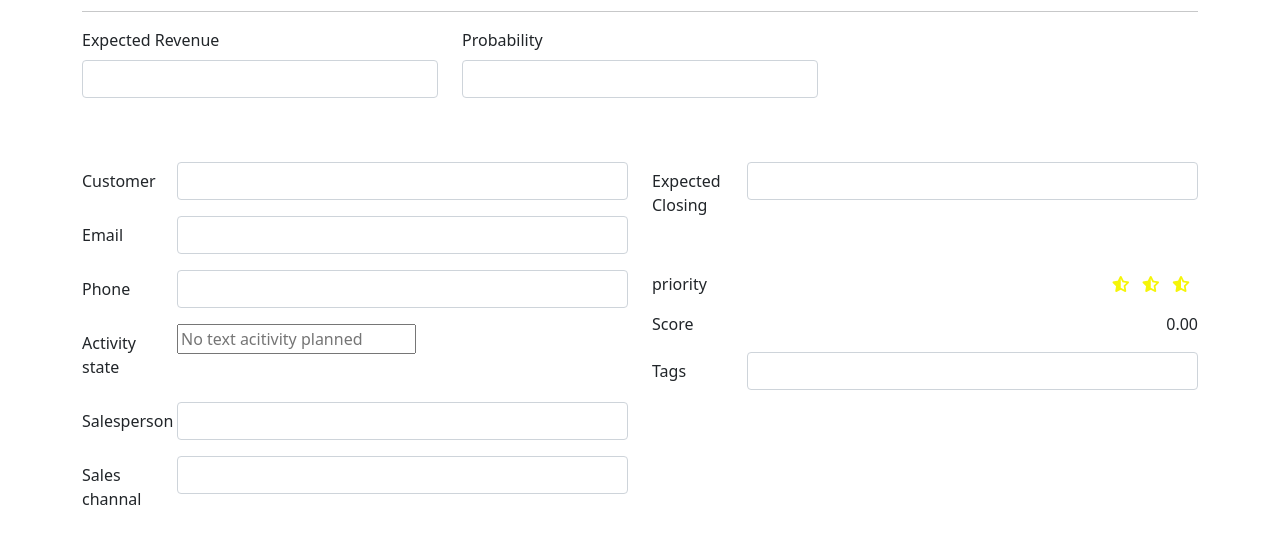
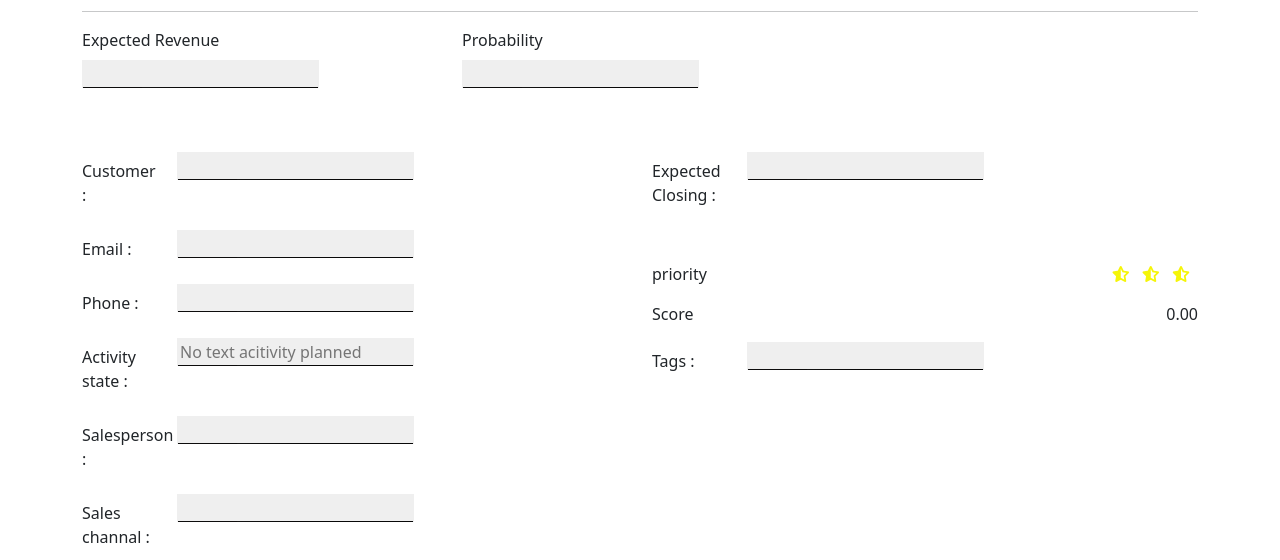
Before and after one commit to JRnihar/CRM-project, a plain HTML site: page index.html in a window 1280 px wide. Shown: the part 392-952 px from the top of the page. Drawn offline with nearby package versions, Linux system fonts and the light colour scheme.

Commit message:
input filed update

```diff
--- a/index.html
+++ b/index.html
@@ -91,13 +91,13 @@
                 <h5>$2500000.00</h5> -->
                 <div class="mb-3">
                     <label for="exampleFormControlInput1" class="form-label"> Expected Revenue</label>
-                    <input type="text" class="form-control" id="exampleFormControlInput1">
+                    <input type="text" class=" input1" id="exampleFormControlInput1">
                   </div>
               </div>
               <div class="col-md-4">
                 <div class="mb-3">
                     <label for="exampleFormControlInput1" class="form-label">Probability</label>
-                    <input type="" class="form-control" id="exampleFormControlInput1">
+                    <input type="" class=" input1" id="exampleFormControlInput1">
                   </div>
               </div>
           </div>
@@ -108,9 +108,9 @@
         <div class="row">
             <div class="col-md-6">
                 <div class="mb-3 row">
-                    <label for="text" class="col-sm-2 col-form-label">Customer</label>
+                    <label for="text" class="col-sm-2 col-form-label">Customer : </label>
                     <div class="col-sm-10">
-                      <input list="browsers" type="text" class="form-control" id="text">
+                      <input list="browsers" type="text" class=" input1" id="text">
                       <datalist id="browsers">
                         <option value="Chrome">
                         <option value="Firefox">
@@ -122,42 +122,42 @@
                     </div>
                   </div>
                 <div class="mb-3 row">
-                    <label for="email" class="col-sm-2 col-form-label">Email</label>
+                    <label for="email" class="col-sm-2 col-form-label">Email :</label>
                     <div class="col-sm-10">
-                      <input type="email" class="form-control" id="email">
+                      <input type="email" class="input1" id="email">
                     </div>
                   </div>
                 <div class="mb-3 row">
-                    <label for="number" class="col-sm-2 col-form-label">Phone</label>
+                    <label for="number" class="col-sm-2 col-form-label">Phone : </label>
                     <div class="col-sm-10">
-                      <input type="number" class="form-control" id="number">
+                      <input type="number" class="input1" id="number">
                     </div>
                   </div>
                 <div class="mb-3 row">
-                    <label for="activity-state" class="col-sm-2 col-form-label">Activity state</label>
+                    <label for="activity-state" class="col-sm-2 col-form-label">Activity state : </label>
                     <div class="col-sm-10">
-                      <input readonly id="activity-state" placeholder="No text acitivity planned">
+                      <input class="input1" readonly id="activity-state" placeholder="No text acitivity planned">
 
                     </div>
                   </div>
                 <div class="mb-3 row">
-                    <label for="Salesperson" class="col-sm-2 col-form-label">Salesperson</label>
+                    <label for="Salesperson" class="col-sm-2 col-form-label">Salesperson : </label>
                     <div class="col-sm-10">
-                      <input type="text" class="form-control"  id="Salesperson" >
+                      <input type="text" class="input1"  id="Salesperson" >
                     </div>
                   </div>
                 <div class="mb-3 row">
-                    <label for="Sales-channal" class="col-sm-2 col-form-label">Sales channal</label>
+                    <label for="Sales-channal" class="col-sm-2 col-form-label">Sales channal : </label>
                     <div class="col-sm-10">
-                      <input type="text" class="form-control" id="Sales-channal" >
+                      <input type="text" class="input1" id="Sales-channal" >
                     </div>
                   </div>
             </div>
             <div class="col-md-6">
                 <div class="mb-3 row">
-                    <label for="Expected-Closing" class="col-sm-2 col-form-label">Expected Closing</label>
+                    <label for="Expected-Closing" class="col-sm-2 col-form-label">Expected Closing : </label>
                     <div class="col-sm-10">
-                      <input type="text" class="form-control" id="Expected-Closing" >
+                      <input type="text" class="input1" id="Expected-Closing" >
                     </div>
                   </div>
                   <div class="mt-5">
@@ -183,9 +183,9 @@
                       </div>
                   </div>
                   <div class="mb-3 row">
-                    <label for="tags" class="col-sm-2 col-form-label">Tags</label>
+                    <label for="tags" class="col-sm-2 col-form-label">Tags : </label>
                     <div class="col-sm-10">
-                      <input type="text" class="form-control" id="tags" >
+                      <input type="text" class="input1" id="tags" >
                     </div>
                   </div>
             </div>
@@ -211,13 +211,13 @@
                 <div class="mb-3 row">
                     <label for="Gelocation" class="col-sm-2 col-form-label">Gelocation</label>
                     <div class="col-sm-10">
-                      <input type="text" class="form-control"  id="Gelocation" >
+                      <input type="text" class="input1"  id="Gelocation" >
                     </div>
                   </div>
                 <div class="mb-3 row">
                     <label for="Assigend-partner2" class="col-sm-2 col-form-label">Assigend partner</label>
                     <div class="col-sm-10">
-                      <input type="text" class="form-control"  id="Assigend-partner2" >
+                      <input type="text" class="input1"  id="Assigend-partner2" >
                     </div>
                   </div>
             </div> -->
@@ -259,11 +259,11 @@
                      <div><h2><i  aria-hidden="true"></i> Assigend partner</h2>
                       <label for="Gelocation" class="col-sm-2 col-form-label">Gelocation</label>
                       <div class="col-sm-10">
-                        <input type="text" class="form-control"  id="Gelocation" >
+                        <input type="text" class="input1"  id="Gelocation" >
                       </div>
                       <label for="Assigend-partner2" class="col-sm-2 col-form-label">Assigend partner</label>
                     <div class="col-sm-10">
-                      <input type="text" class="form-control"  id="Assigend-partner2" >
+                      <input type="text" class="input1"  id="Assigend-partner2" >
                     </div>
                      </div>
                   </div>
--- a/style.css
+++ b/style.css
@@ -85,3 +85,28 @@ a{
 
     /* height: 100% */
 }
+.input1{
+    position: relative;
+    /* width: 600px;
+    height: 100px;
+    margin: 10px auto; */
+    display: flex;
+    flex-direction: row;
+    justify-content: flex-start;
+    /* padding: 20px; */
+    /* caret-color: #ff1e00; */
+    /* font-size: 30px; */
+    border: 1px solid;
+    border-image: linear-gradient(to right, #0d0c0c 25%, #121212 25%, #080808 50%) 0 0 1;
+    background-color: #efefef;
+    transition: background-color .5s ease;
+}
+input:focus {
+    outline: 0;
+
+}
+
+buttom {
+    border: 0;
+    outline: 0;
+}
```
